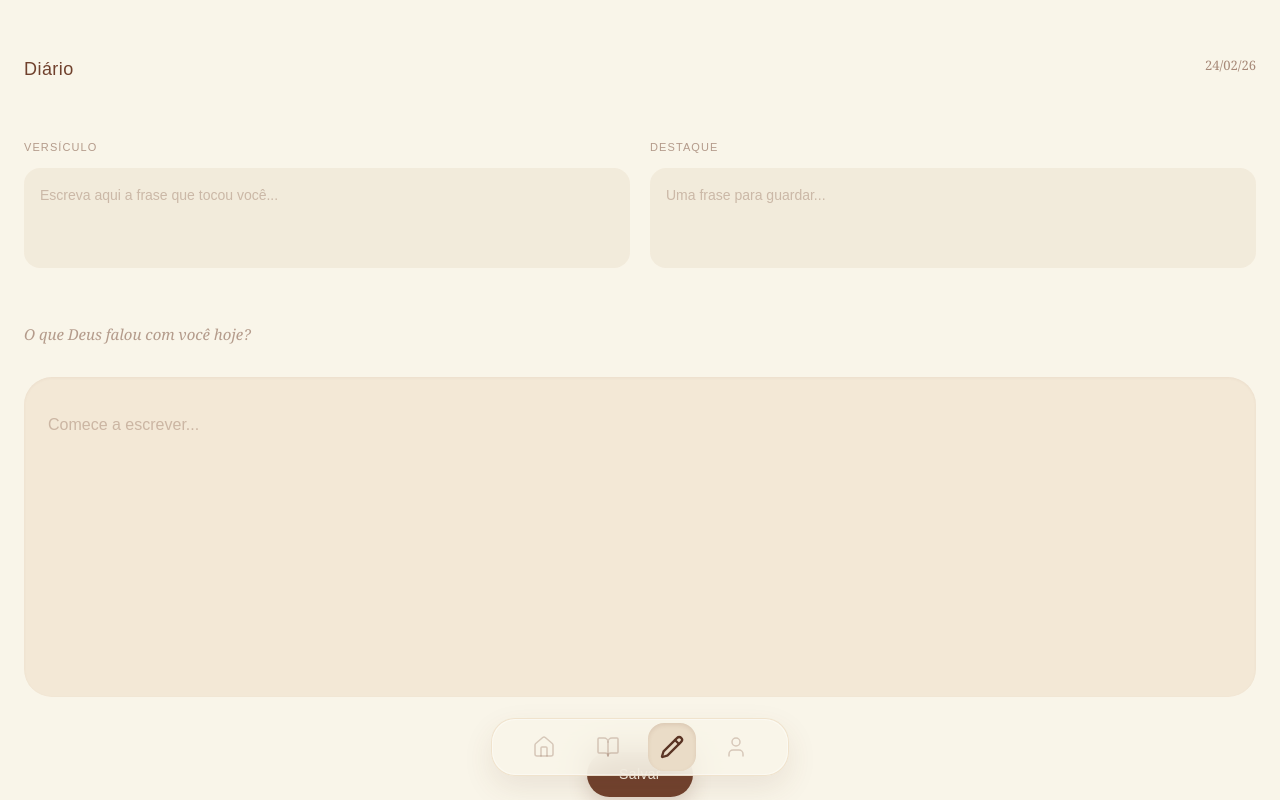
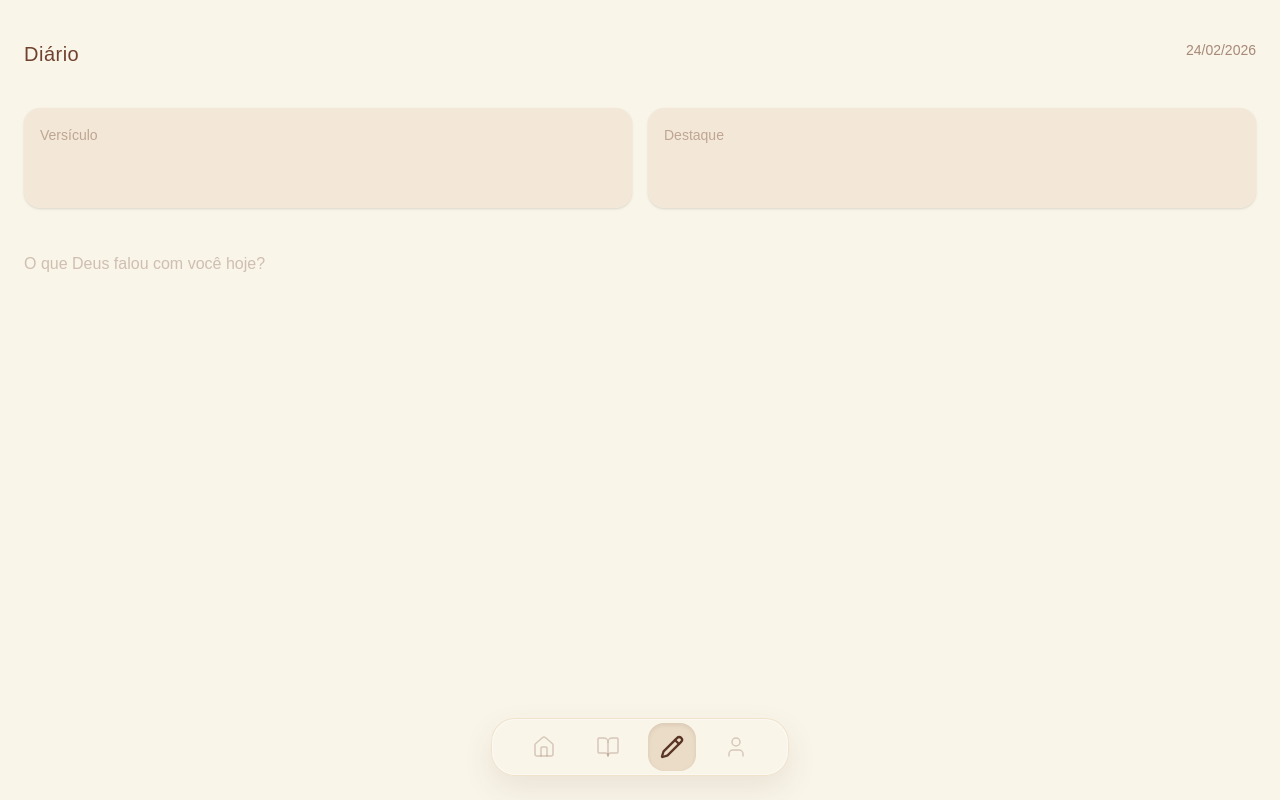
Before and after one commit to michelesannti/no-secreto, a Next.js app: page /diario in a window 1280 px wide. Shown: the top 800 px of the page. Built offline with nearby package versions, Linux system fonts and the light colour scheme.

Commit message:
Refinamento diário - versão íntima com salvar discreto

```diff
--- a/app/(app)/diario/page.tsx
+++ b/app/(app)/diario/page.tsx
@@ -1,140 +1,117 @@
 "use client";
 
-import { useEffect, useState } from "react";
+import { useState } from "react";
 
 export default function DiarioPage() {
   const [texto, setTexto] = useState("");
   const [versiculo, setVersiculo] = useState("");
   const [destaque, setDestaque] = useState("");
 
-  const data = new Date().toLocaleDateString("pt-BR", {
-    year: "2-digit",
-    month: "2-digit",
-    day: "2-digit",
+  const hoje = new Date().toLocaleDateString("pt-BR");
+
+  function handleSalvar() {
+    console.log({
+      texto,
+      versiculo,
+      destaque,
     });
+  }
 
   return (
-    <div className="min-h-screen bg-[#f9f5e9] px-6 pt-14 pb-40">
-
+    <div className="min-h-screen bg-[#f9f5e9] px-6 pt-10 pb-40">
       {/* TOPO */}
-      <div className="flex justify-between items-start mb-14">
-        <h1 className="text-[18px] tracking-wide text-[#70412d] font-medium">
+      <div className="flex justify-between items-start mb-10">
+        <h1 className="text-[#70412d] text-xl tracking-wide">
           Diário
         </h1>
 
-        <span className="text-[13px] text-[#70412d]/60 font-serif">
-          {data}
+        <span className="text-[#70412d]/60 text-sm">
+          {hoje}
         </span>
       </div>
 
       {/* VERSÍCULO + DESTAQUE */}
-      <div className="flex gap-5 mb-12">
-
-        <div className="flex-1">
-          <p className="text-[11px] uppercase tracking-widest text-[#70412d]/50 mb-3">
-            Versículo
-          </p>
-
+      <div className="flex gap-4 mb-10">
         <textarea
           value={versiculo}
           onChange={(e) => setVersiculo(e.target.value)}
-            placeholder="Escreva aqui a frase que tocou você..."
+          placeholder="Versículo"
           className="
-              w-full
-              bg-[#efe4d2]/60
+            w-1/2
+            bg-[#e9d5bb]/40
             rounded-2xl
-              px-4
-              py-4
-              text-[14px]
+            p-4
+            text-sm
+            text-[#70412d]
+            placeholder:text-[#70412d]/40
+            resize-none
+            outline-none
             leading-relaxed
-              text-[#5a3424]
-              placeholder:text-[#70412d]/30
+            shadow-sm
+          "
+          rows={3}
+        />
+
+        <textarea
+          value={destaque}
+          onChange={(e) => setDestaque(e.target.value)}
+          placeholder="Destaque"
+          className="
+            w-1/2
+            bg-[#e9d5bb]/40
+            rounded-2xl
+            p-4
+            text-sm
+            text-[#70412d]
+            placeholder:text-[#70412d]/40
             resize-none
-              focus:outline-none
-              focus:bg-[#efe4d2]/80
-              transition-all
+            outline-none
+            leading-relaxed
+            shadow-sm
           "
           rows={3}
         />
       </div>
 
-        <div className="flex-1">
-          <p className="text-[11px] uppercase tracking-widest text-[#70412d]/50 mb-3">
-            Destaque
-          </p>
-
-          <textarea
-            value={destaque}
-            onChange={(e) => setDestaque(e.target.value)}
-            placeholder="Uma frase para guardar..."
-            className="
-              w-full
-              bg-[#efe4d2]/60
-              rounded-2xl
-              px-4
-              py-4
-              text-[14px]
-              leading-relaxed
-              text-[#5a3424]
-              placeholder:text-[#70412d]/30
-              resize-none
-              focus:outline-none
-              focus:bg-[#efe4d2]/80
-              transition-all
-            "
-            rows={3}
-          />
-        </div>
-      </div>
-
-      {/* PERGUNTA DIRECIONAMENTO */}
-      <p className="text-[15px] italic text-[#70412d]/50 font-serif mb-8">
-        O que Deus falou com você hoje?
-      </p>
-
       {/* TEXTO PRINCIPAL */}
       <textarea
         value={texto}
         onChange={(e) => setTexto(e.target.value)}
-        placeholder="Comece a escrever..."
+        placeholder="O que Deus falou com você hoje?"
         className="
           w-full
-          bg-[#f3e8d6]
-          rounded-[28px]
-          px-6
-          py-8
-          text-[16px]
-          leading-loose
-          text-[#4a2b1d]
+          min-h-[420px]
+          bg-transparent
+          text-[#70412d]
           placeholder:text-[#70412d]/30
+          text-base
+          leading-8
+          outline-none
           resize-none
-          focus:outline-none
-          focus:bg-[#efe4d2]
-          transition-all
-          min-h-[320px]
-          shadow-[inset_0_1px_3px_rgba(112,65,45,0.06)]
         "
       />
 
-      {/* BOTÃO SALVAR */}
-      <div className="mt-12 flex justify-center">
+      {/* BOTÃO DISCRETO */}
+      {texto.length > 0 && (
+        <div className="mt-6 flex justify-end">
           <button
+            onClick={handleSalvar}
             className="
+              text-sm
+              px-5
+              py-2
+              rounded-full
               bg-[#70412d]
-            text-[#f9f5e9]
-            px-8
-            py-3
-            rounded-full
-            text-[14px]
-            tracking-wide
-            shadow-[0_8px_20px_rgba(112,65,45,0.20)]
-            active:scale-95
-            transition-all
+              text-white
+              shadow-md
+              hover:opacity-90
+              transition
             "
           >
             Salvar
           </button>
         </div>
+      )}
     </div>
   );
 }
```
Lines whose indentation alone changed are shown as unchanged.
